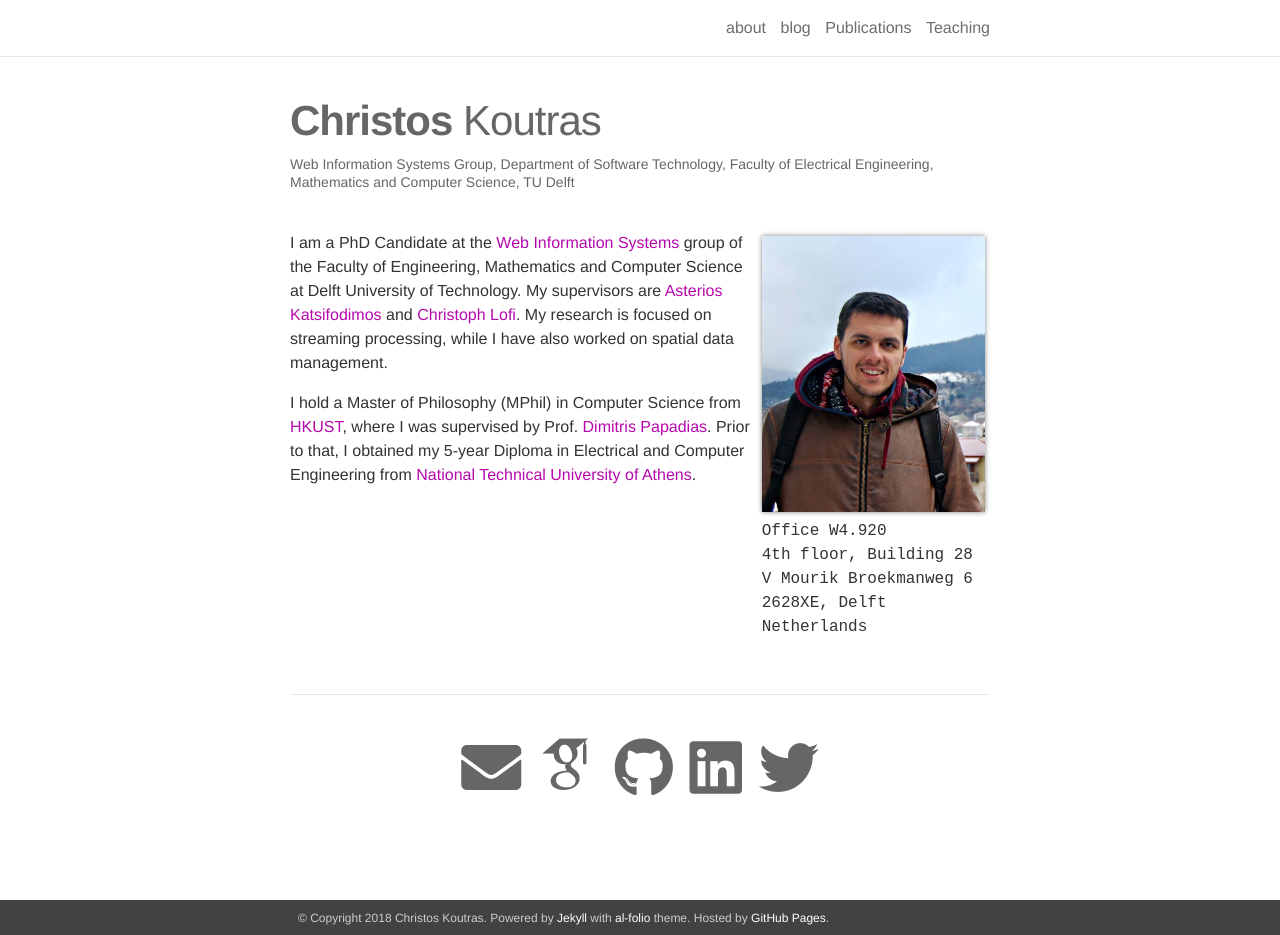
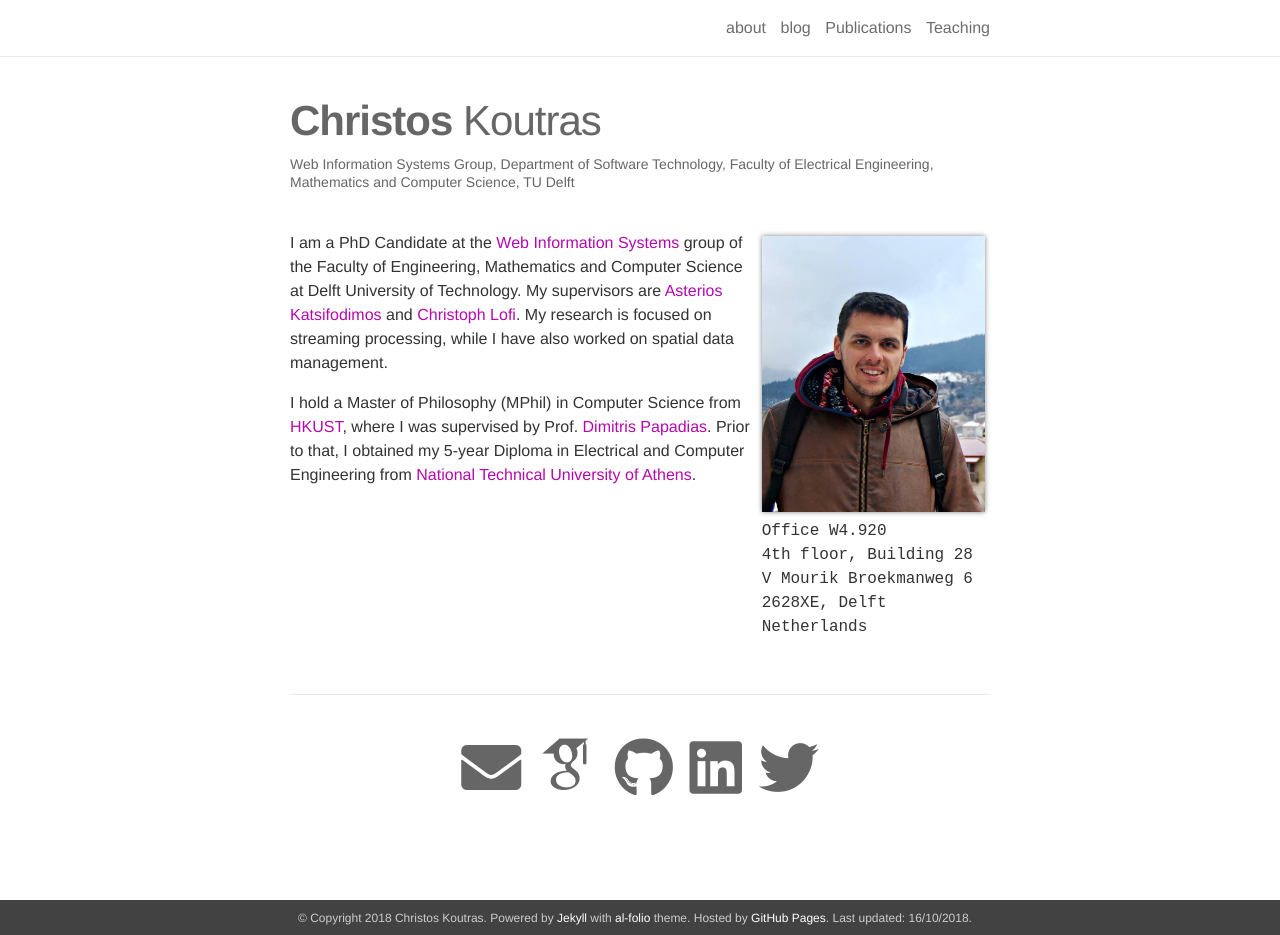
Before and after one commit to ckoutras/ckoutras.github.io, a Jekyll site: the page built from _pages/about.md, in a window 1280 px wide and 935 px high. Built offline with Jekyll 4.4.1, drawn with Linux system fonts in a browser that asks for light colours; some web fonts are replaced.

```diff
--- a/_config.yml
+++ b/_config.yml
@@ -11,7 +11,7 @@ footer_text: >
 
 url:  # the base hostname & protocol for your site
 baseurl:  # the subpath of your site, e.g. /blog/
-last_updated: # leave blank if you don't want to display last updated
+last_updated: 16/10/2018 # leave blank if you don't want to display last updated
 
 # -----------------------------------------------------------------------------
 # Social integration
--- a/_layouts/about.html
+++ b/_layouts/about.html
@@ -1,5 +1,6 @@
 ---
 layout: page
+title: About
 ---
 
 {% if page.profile %}
```
